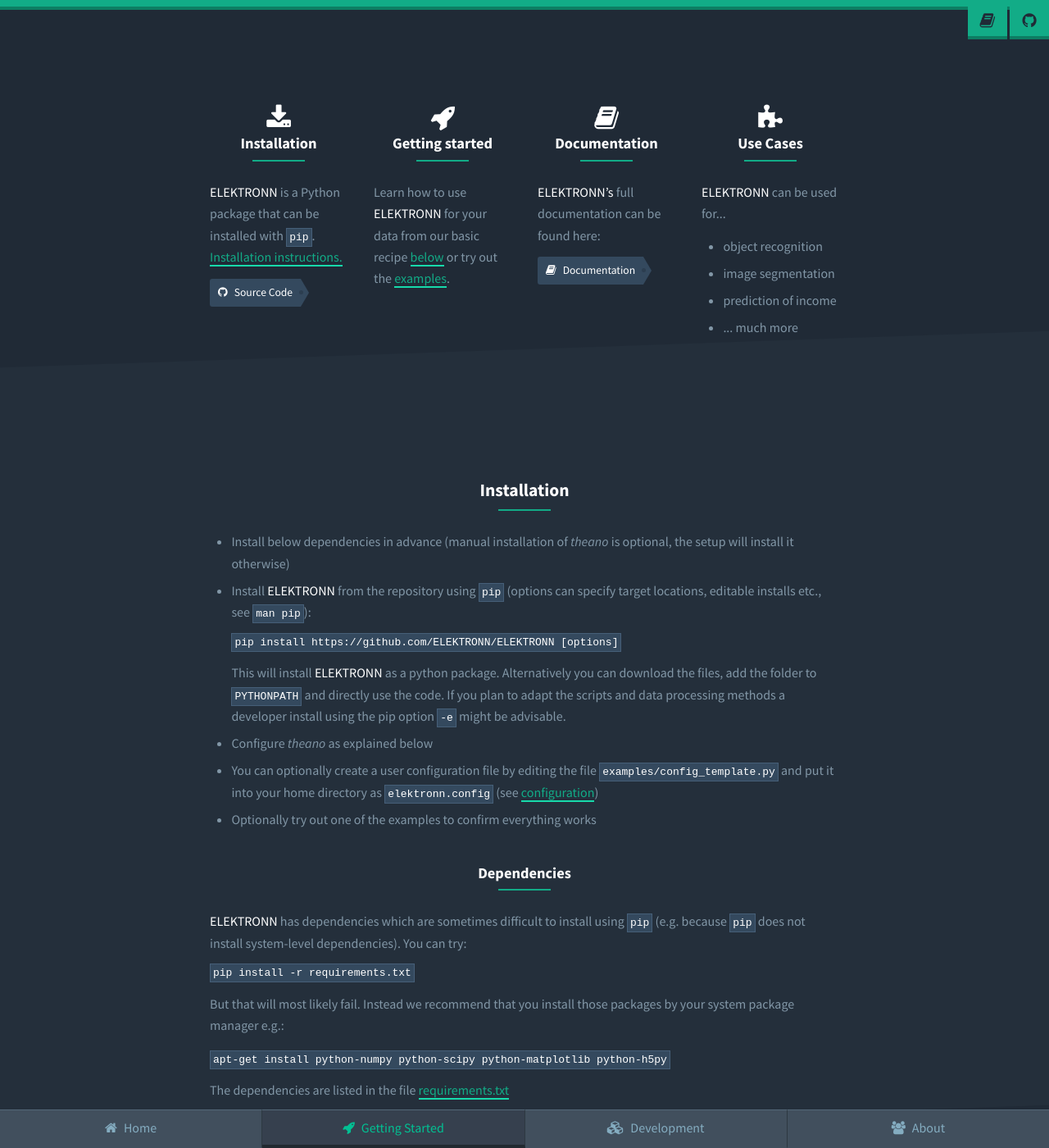
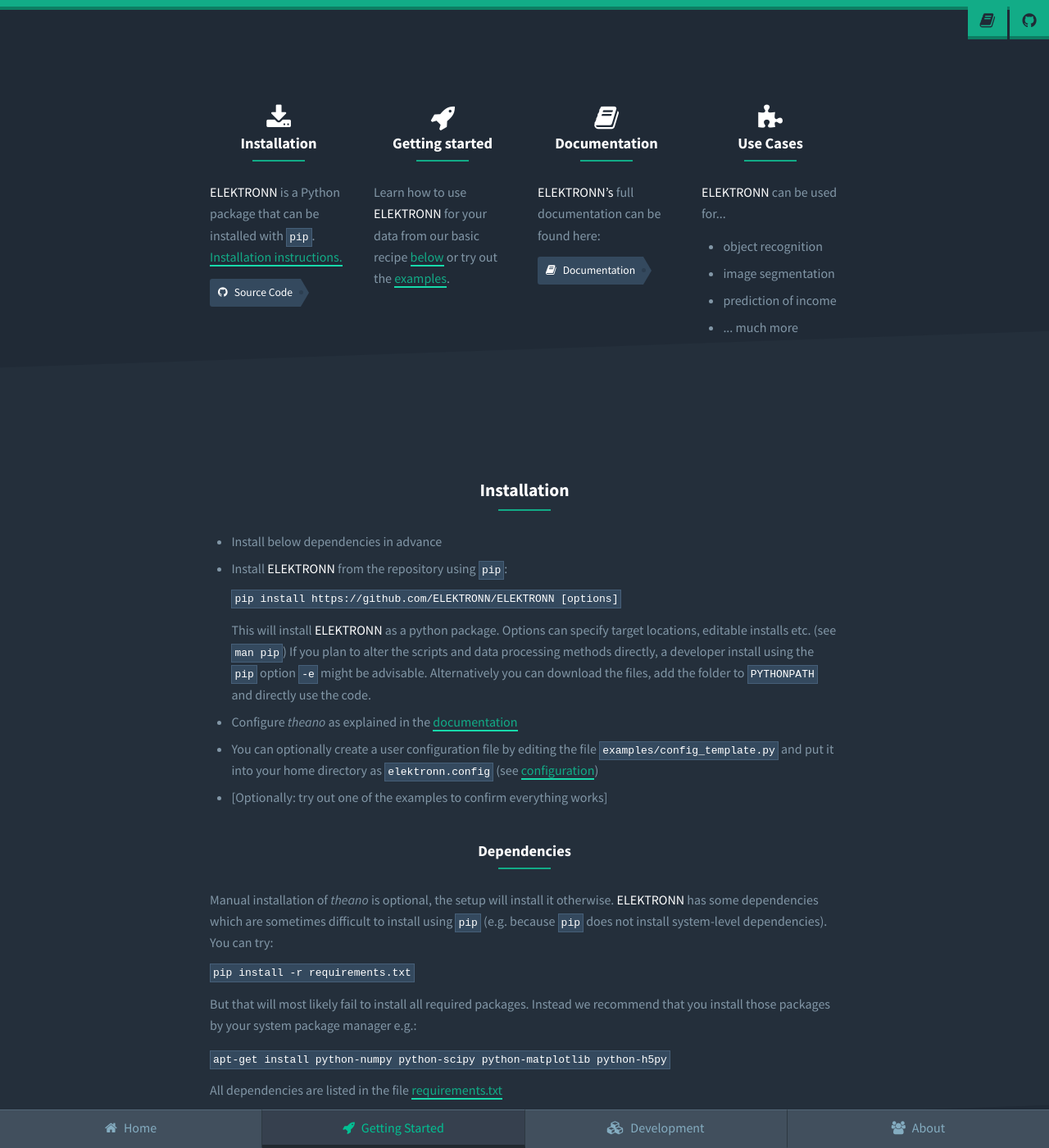
Before and after one commit to ELEKTRONN/elektronn.github.io, a Jekyll site: the page built from getting-started.html, in a window 1280 px wide and 1400 px high. Shown: the whole window at 82% size. Built offline with Jekyll 4.4.1, drawn with Linux system fonts in a browser that asks for light colours; nearby versions of some CDN libraries; some of the changed text lies outside the part shown.

Commit message:
more links

```diff
--- a/getting-started.html
+++ b/getting-started.html
@@ -63,40 +63,43 @@
 				</header>
 
 				<ul>
-					<li>Install below dependencies in advance (manual installation of <em>theano</em> is optional, the setup will install it otherwise)</li>
+					<li>Install below dependencies in advance</li>
 					<li>
-						<p>Install <strong>ELEKTRONN</strong> from the repository using
-						<code>pip</code> (options can specify target locations, editable
-						installs etc., see <code>man pip</code>):</p>
+					<p>Install <strong>ELEKTRONN</strong> from the repository using
+					<code>pip</code>:</p>
 
-						<p><pre><code>pip install https://github.com/ELEKTRONN/ELEKTRONN [options]</code></pre></p>
+					<p><pre><code>pip install https://github.com/ELEKTRONN/ELEKTRONN [options]</code></pre></p>
 
-						<p>This will install <strong>ELEKTRONN</strong> as a python
-						package. Alternatively you can download the files, add the folder
-						to <code>PYTHONPATH</code> and directly use the code. If you plan to adapt the scripts and data processing methods
-						a developer install using the pip option <code>-e</code> might be advisable.</p>
+					<p>This will install <strong>ELEKTRONN</strong> as a python
+					package. Options can specify target locations, editable installs etc. (see <code>man pip</code>)
+                                        If you plan to alter the scripts and data processing methods directly,
+				        a developer install using the <code>pip</code> option <code>-e</code> might be advisable.
+					Alternatively you can download the files, add the folder
+				        to <code>PYTHONPATH</code> and directly use the code.</p>
 					</li>
-					<li>Configure <em>theano</em> as explained below</li>
-					<li>You can optionally create a user configuration file by editing the file <code>examples/config_template.py</code> and put it into your home directory as <code>elektronn.config</code> (see <a href="{{ site.documentation-url }}/Pipeline.html#id7">configuration</a>)</li>
-					<li> Optionally try out one of the examples to confirm everything works</li>
+					<li>Configure <em>theano</em> as explained in the <a href=""{{ site.documentation-url }}/Installation.html#theano">documentation</a></li>
+					<li>You can optionally create a user configuration file by editing the file <code>examples/config_template.py</code> and put it into your home directory as <code>elektronn.config</code> (see <a href="{{ site.documentation-url }}/Pipeline.html#configuration-of-parameters">configuration</a>)</li>
+					<li> [Optionally: try out one of the examples to confirm everything works]</li>
 				</ul>
 
 				<header class="major">
 					<h3>Dependencies</h3>
 				</header>
 
-				<p><strong>ELEKTRONN</strong> has dependencies which are sometimes
+				<p>Manual installation of <em>theano</em> is optional, the setup will install it otherwise.
+                                <strong>ELEKTRONN</strong> has some dependencies which are sometimes
 				difficult to install using <code>pip</code> (e.g. because
 				<code>pip</code> does not install system-level dependencies). You can
 				try:</p>
 
 				<p><pre><code>pip install -r requirements.txt</code></pre></p>
 
-				<p>But that will most likely fail. Instead we recommend that you install those packages by your system package manager e.g.:</p>
+				<p>But that will most likely fail to install all required packages. Instead we recommend that you install
+                                those packages by your system package manager e.g.:</p>
 
 				<p><code>apt-get install python-numpy python-scipy python-matplotlib python-h5py</code></p>
 
-				<p>The dependencies are listed in the file <a href="{{ site.github-url }}/blob/master/requirements.txt">requirements.txt</a></p>
+				<p>All dependencies are listed in the file <a href="{{ site.github-url }}/blob/master/requirements.txt">requirements.txt</a></p>
 			</div>
 		</div>
 	</div>
@@ -142,7 +145,7 @@
 				</header>
 
 				<ul>
-					<li>CNN training requires a data set of spatial input data (2d/3d, optional with a fourth axis for (colour) channels) and labels (also called: ground truth, annotations, targets) that correspond to the individual pixels in the images or to an image as a whole. The labels can be classes - then each pixel contains an integer number encoding the class membership - or alternatively floats for regression targets.</li>
+					<li>CNN training requires a data set of spatial input data (2d/3d, optional with a fourth axis for (colour) channels) and labels (also called: ground truth, annotations, targets) that correspond to the individual pixels in the images or to an image as a whole. The labels can be classes - then each pixel contains an integer number encoding the class membership - or alternatively floats for regression targets. <a href="{{ site.documentation-url }}/Pipeline.html#data-format">More information</a></li>
 
 					<li>
 						<p>Transform your data arrays to h5 data sets in separate files for images and labels.</p>
```
Also changed, not shown: other parts of getting-started.html (+3 -3 lines).
